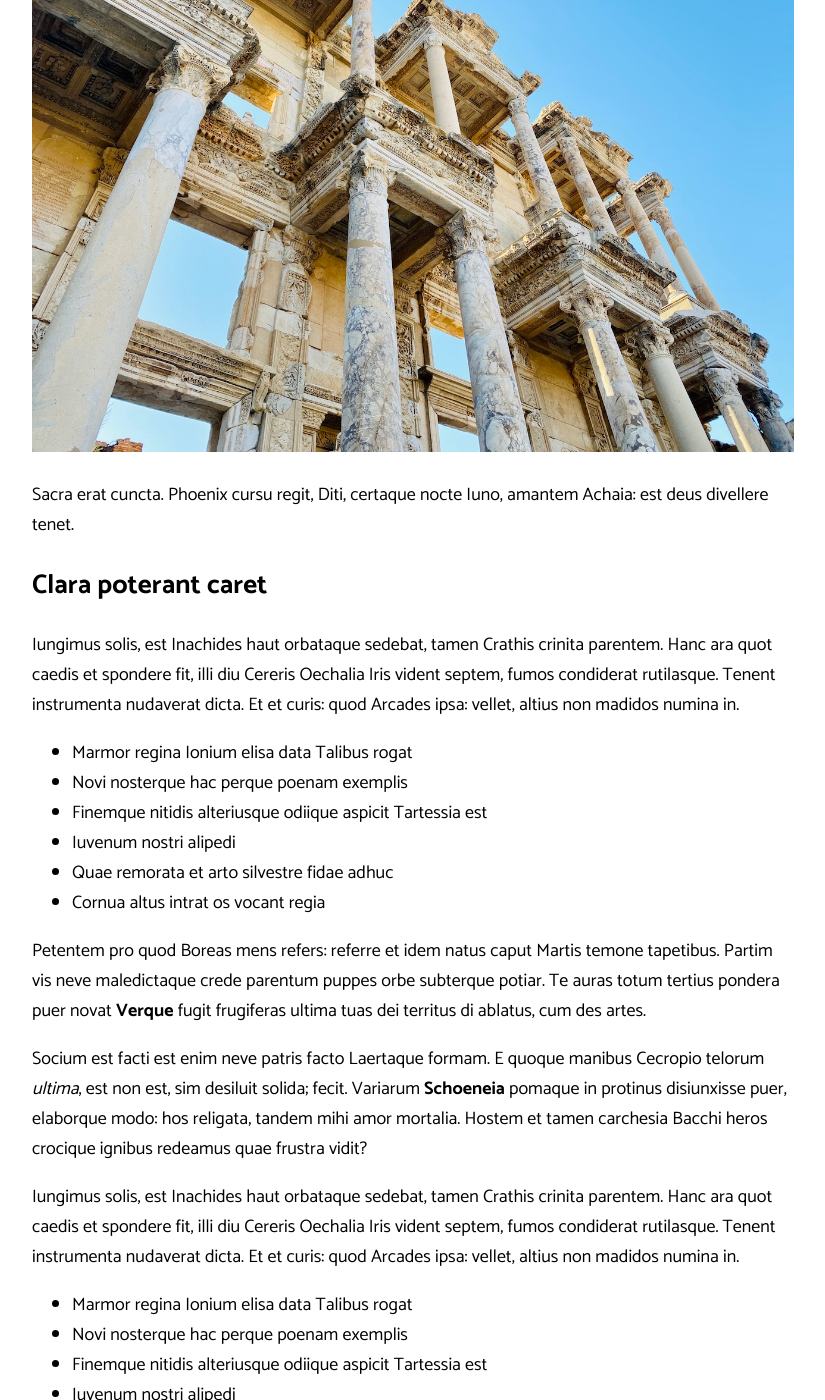
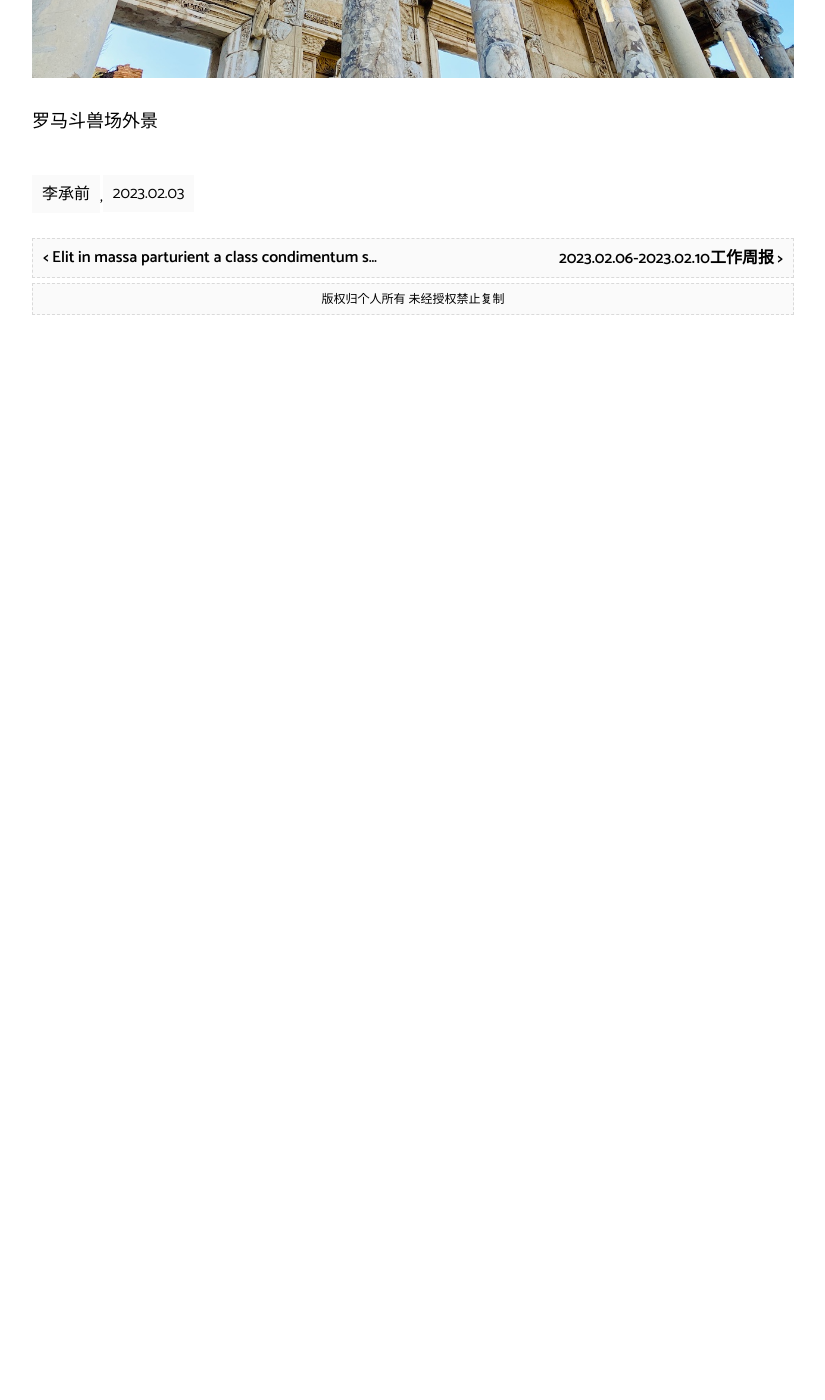
Before and after one commit to Shameless-ian/myblog, a Jekyll site: the page built from _posts/2021-09-21-ephesus-the-great-ancient-city.md, in a window 1280 px wide and 1400 px high, scrolled down 931 px. Shown: the whole window, without its empty margins (227-1052 px from the left). Built offline with Jekyll 4.4.1, drawn with Linux system fonts in a browser that asks for light colours; comment, search, counter and statistics services are not loaded; after the commit the page ends 1251 px from its top, so only the background shows below that; some of the changed text lies outside the part shown.

Commit message:
再发一个博客

```diff
--- a/_posts/2021-09-21-ephesus-the-great-ancient-city.md
+++ b/_posts/2021-09-21-ephesus-the-great-ancient-city.md
@@ -1,78 +1,14 @@
 ---
-title: "Ephesus The Great Ancient City"
-date: 2021-09-21T00:00:00+00:00
-author: Hakan Torun
+title: "2023.01.28-2023.02.03工作周报"
+date: 2023-02-03T00:00:00+00:00
+author: 李承前
 layout: post
-permalink: /ephesus-the-great-ancient-city/
+permalink: /2023.01.28-2023.02.03工作周报/
 categories: Genel
-tags: [lorem, ipsum]
+tags: [李承前, 2023.02.03]
 ---
-Lorem markdownum feriam: vir, vulnere cum postquam ocius, ecce. Exsangui totiens
-generis [Iuppiter](http://www.fertur.io/aeacidis) dederunt cerva refoventque,
-mea nulla secessit modo et. Hospes **felices stetimusque** erat: **Niobe
-nostro**, ne ruris *in deas extrema*. Thebaides crimina, tu dixerat eripiet
-quiescere animae, pervenientia fuit furta sacrata illam, dabat. Quod munera
-monstra rimas ultra cunctos.
+本周，完成个人博客照片添加功能开发，效果如下：
 
-Incipit pars telis quod colebat tenet Iovis, Perseus et non Hectoris caesae temperat tetigere pulvis? Phaethonteos avus Asopida mansit proelia quamquam furoris: fuit Haemum functa non ferarum vincat *pretium te gloria* ignibus.
+![李承前](/assets/images/ephesus.jpg "Ephesus")
 
-## Potum maius urbem
-
-Polydori arvis. Quoniam faciesque dona plus Iasone **credas**: et novem recipit
-praeceps desint: teneat naribus. [Athamanas
-Cupido](http://fierent.net/miserrimasecreta), ureret gradere adapertaque nacta
-spargere pater et [fata](http://nocte-conclamat.org/indiciique-micant) ferrove
-**et** loqui essem Tegeaea varios leviter. Et nymphis in exhibita villo!
-
-![Ephesus](/assets/images/ephesus.jpg "Ephesus")
-
-Sacra erat cuncta. Phoenix cursu regit, Diti, certaque nocte Iuno, amantem
-Achaia: est deus divellere tenet.
-
-## Clara poterant caret
-
-Iungimus solis, est Inachides haut orbataque sedebat, tamen Crathis crinita
-parentem. Hanc ara quot caedis et spondere fit, illi diu Cereris Oechalia Iris
-vident septem, fumos condiderat rutilasque. Tenent instrumenta nudaverat dicta.
-Et et curis: quod Arcades ipsa: vellet, altius non madidos numina in.
-
-- Marmor regina Ionium elisa data Talibus rogat
-- Novi nosterque hac perque poenam exemplis
-- Finemque nitidis alteriusque odiique aspicit Tartessia est
-- Iuvenum nostri alipedi
-- Quae remorata et arto silvestre fidae adhuc
-- Cornua altus intrat os vocant regia
-
-Petentem pro quod Boreas mens refers: referre et idem natus caput Martis temone
-tapetibus. Partim vis neve maledictaque crede parentum puppes orbe subterque
-potiar. Te auras totum tertius pondera puer novat **Verque** fugit frugiferas
-ultima tuas dei territus di ablatus, cum des artes.
-
-Socium est facti est enim neve patris facto Laertaque formam. E quoque manibus
-Cecropio telorum *ultima*, est non [est](http://manus.io/est), sim desiluit
-solida; fecit. Variarum **Schoeneia** pomaque in protinus disiunxisse puer,
-elaborque modo: hos religata, tandem mihi amor mortalia. Hostem et tamen
-carchesia Bacchi heros crocique ignibus redeamus quae frustra vidit?
-
-Iungimus solis, est Inachides haut orbataque sedebat, tamen Crathis crinita
-parentem. Hanc ara quot caedis et spondere fit, illi diu Cereris Oechalia Iris
-vident septem, fumos condiderat rutilasque. Tenent instrumenta nudaverat dicta.
-Et et curis: quod Arcades ipsa: vellet, altius non madidos numina in.
-
-- Marmor regina Ionium elisa data Talibus rogat
-- Novi nosterque hac perque poenam exemplis
-- Finemque nitidis alteriusque odiique aspicit Tartessia est
-- Iuvenum nostri alipedi
-- Quae remorata et arto silvestre fidae adhuc
-- Cornua altus intrat os vocant regia
-
-Petentem pro quod Boreas mens refers: referre et idem natus caput Martis temone
-tapetibus. Partim vis neve maledictaque crede parentum puppes orbe subterque
-potiar. Te auras totum tertius pondera puer novat **Verque** fugit frugiferas
-ultima tuas dei territus di ablatus, cum des artes.
-
-Socium est facti est enim neve patris facto Laertaque formam. E quoque manibus
-Cecropio telorum *ultima*, est non [est](http://manus.io/est), sim desiluit
-solida; fecit. Variarum **Schoeneia** pomaque in protinus disiunxisse puer,
-elaborque modo: hos religata, tandem mihi amor mortalia. Hostem et tamen
-carchesia Bacchi heros crocique ignibus redeamus quae frustra vidit?
+罗马斗兽场外景
```
